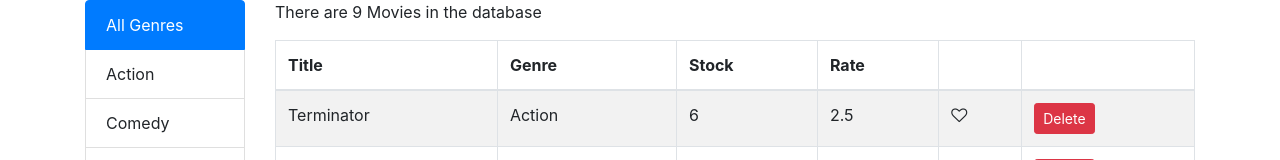
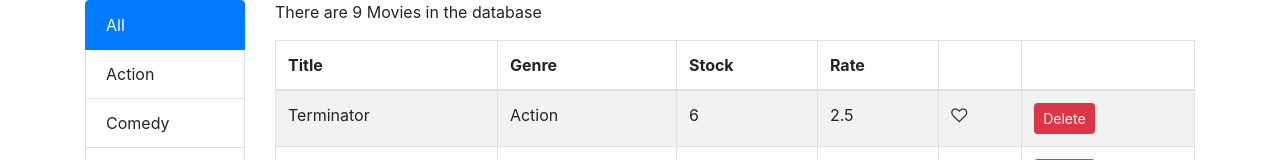
Before and after one commit to rnkoaa/learn-react, a React (Create React App) app in the folder vidly/: page / in a window 1280 px wide. Shown: the top 160 px of the page. Built offline with nearby package versions, Linux system fonts and the light colour scheme.

Commit message:
Select Genre

```diff
--- a/vidly/src/App.js
+++ b/vidly/src/App.js
@@ -1,7 +1,6 @@
 import React, { Component } from 'react';
 import './App.css';
 import Movies from './components/movies';
-import Genres from './components/genres';
 
 class App extends Component {
   render() {
--- a/vidly/src/components/common/like.jsx
+++ b/vidly/src/components/common/like.jsx
@@ -3,7 +3,7 @@ import React from 'react';
 const Like = ({liked, onClick}) => {
     let classes = "fa fa-heart";
     if(!liked){
-        classes += "-o"
+        classes += "-o";
     }
     return (
         <i onClick={onClick} className={classes} aria-hidden="true"></i>
--- a/vidly/src/components/genres.jsx
+++ b/vidly/src/components/genres.jsx
@@ -3,53 +3,25 @@ import { getGenres } from '../services/fakeGenreService';
 
 class Genres extends Component {
   state = {
-    selectedGenre: {},
-    genres: getGenres()
+    genres: [{name: "All", _id: "all"}, ...getGenres()]
   };
 
-  getClasses = genre => {
-    console.log("Get Classes: ", genre);
-    let classes = 'list-group-item';
-    if (
-      this.state.selectedGenre._id &&
-      this.state.selectedGenre._id === genre._id
-    ) {
-      classes += ' active';
-    }
-    return classes;
-  };
   render() {
-    const { selectedGenre } = this.state;
-
+    const {selectedGenre} = this.props;
     return (
       <ul className="list-group">
-        <li
-          style={{ cursor: 'pointer' }}
-          className="list-group-item active"
-          onClick={() =>
-            this.props.genreClicked({
-              _id: 'all'
-            })
-          }
-        >
-          All Genres
-        </li>
         {this.state.genres.map(genre => {
           return (
             <li
               style={{ cursor: 'pointer' }}
-              onClick={() => this.props.genreClicked(genre)}
+              onClick={() => this.props.onItemSelected(genre)}
               key={genre._id}
-              className={this.getClasses(genre)}
+              className={selectedGenre && selectedGenre._id === genre._id ? "list-group-item active" : "list-group-item" }
             >
               {genre.name}
             </li>
           );
         })}
-        {/* <li className="list-group-item">Dapibus ac facilisis in</li>
-        <li className="list-group-item">Morbi leo risus</li>
-        <li className="list-group-item">Porta ac consectetur ac</li>
-        <li className="list-group-item">Vestibulum at eros</li> */}
       </ul>
     );
   }
--- a/vidly/src/components/movies.jsx
+++ b/vidly/src/components/movies.jsx
@@ -13,7 +13,7 @@ class Movies extends Component {
     currentPage: 1,
     movies: [],
     selectedMovies: [],
-    selectedGenre: {},
+    selectedGenre: {name: "All", _id: "all"},
     genres: []
   };
 
@@ -21,13 +21,14 @@ class Movies extends Component {
     this.setState({
       movies: getMovies(),
       selectedMovies: getMovies(),
-    genres: getGenres()})
+      genres: [{name: "All", _id: "all"}, ...getGenres()]
+    })
   }
 
   deleteMovies = movie => {
     const { movies } = this.state;
-    const filterdMovies = movies.filter(m => m._id !== movie._id);
-    this.setState({ movies: filterdMovies });
+    const filteredMovies = movies.filter(m => m._id !== movie._id);
+    this.setState({ movies: filteredMovies });
   };
 
   clickLike = movie => {
@@ -41,9 +42,11 @@ class Movies extends Component {
 
   selectMoviesByGenre = (genre) => {
     if (genre._id === "all") {
+      const movies = [...this.state.movies]
       this.setState({
         selectedGenre: genre,
-        selectedMovies: this.state.movies
+        currentPage: 1,
+        selectedMovies: movies
       })
     } else {
       const movies = [...this.state.movies]
@@ -70,7 +73,7 @@ class Movies extends Component {
     return (
       <div className="row">
         <div className="col-2">
-          <Genres selectedGenre={this.state.selectedGenre} genreClicked = {this.selectMoviesByGenre} />
+          <Genres selectedGenre={this.state.selectedGenre} onItemSelected = {this.selectMoviesByGenre} />
         </div>
         <div className="col">
           <p> There are {this.state.selectedMovies.length} Movies in the database</p>
```
